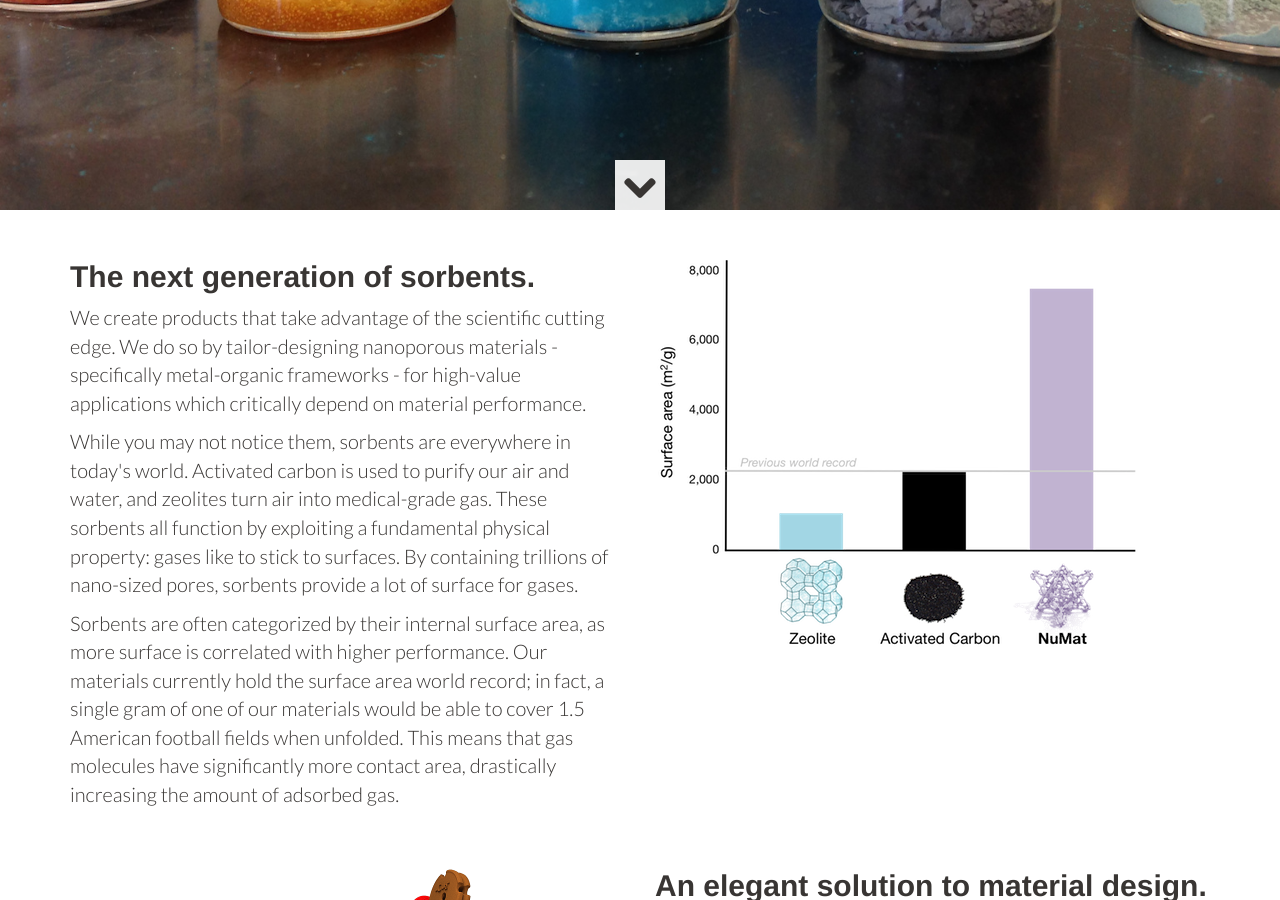
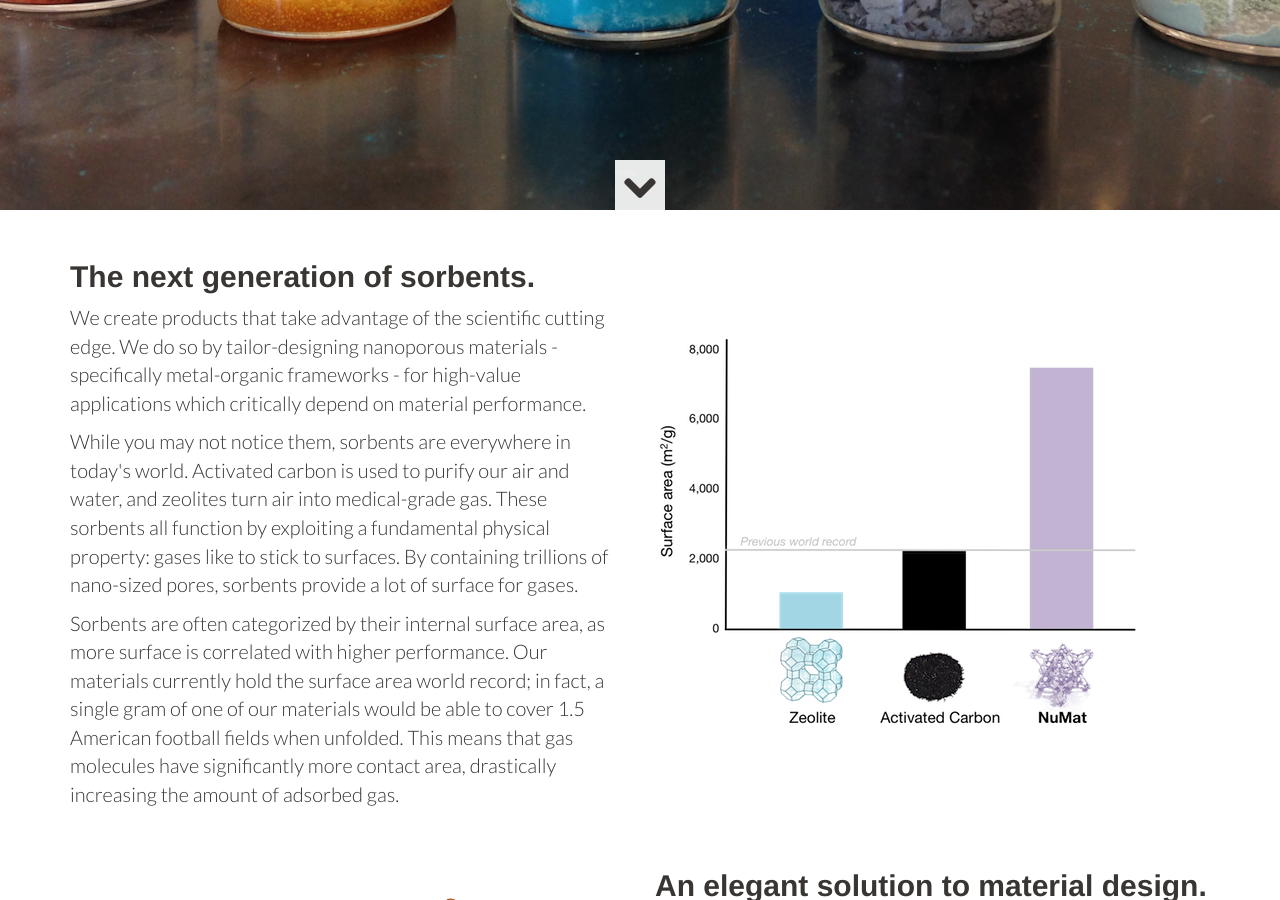
Before and after one commit to numat/numat.github.io, a Jekyll site: the page built from technology.html, in a window 1280 px wide and 900 px high, scrolled down 690 px. Built offline with Jekyll 4.4.1, drawn with Linux system fonts in a browser that asks for light colours.

Commit message:
Made technology pictures center vertically

```diff
--- a/css/main.css
+++ b/css/main.css
@@ -146,10 +146,6 @@ a, a:hover, a:visited, a:active, a:focus {
   padding: 30px;
 }
 
-.banner-full > p {
-  margin: 0 10%;
-}
-
 .banner > h1, .banner > h2 {
   font-size: 24px;
   margin-bottom: 10px;
@@ -171,6 +167,10 @@ a, a:hover, a:visited, a:active, a:focus {
   .banner > h1, .banner > h2 {
     font-size: 28px;
     margin-bottom: 20px;
+  }
+
+  .banner-full > p {
+    margin: 0 10%;
   }
 
   .banner-left {
--- a/js/main.js
+++ b/js/main.js
@@ -1,4 +1,4 @@
-/*global $, location, document, navigator, Headroom*/
+/*global $, location, document, window, screen, navigator, Headroom*/
 "use strict";
 
 // Show and hide the navbar on scroll
@@ -11,6 +11,26 @@ if (/Android|webOS|iPhone|iPad|iPod|BlackBerry|IEMobile|Opera Mini/i.test(naviga
         {'background-attachment': 'scroll', 'background-size': 'auto 100%'}
     );
 }
+
+// Vertically centers images on the technology page
+// (could not get CSS solutions to play well with bootstrap)
+var pad = function () {
+    var width, $this;
+    width = (window.innerWidth > 0) ? window.innerWidth : screen.width;
+
+    if (width <= 768) {
+        return 0;
+    }
+
+    $this = $(this);
+    return Math.max(($this.siblings().height() - $this.children('.img-responsive').height()) / 2.0, 0);
+};
+$(window).resize(function () {
+    $('.vertical-center').css('padding-top', pad);
+});
+$(window).load(function () {
+    $('.vertical-center').css('padding-top', pad);
+});
 
 // Introduces easing for anchor (ie. same page) links.
 // From http://css-tricks.com/snippets/jquery/smooth-scrolling/
--- a/technology.html
+++ b/technology.html
@@ -20,7 +20,7 @@ permalink: /technology/
 <div class="container" id="technology">
 
   <div class="row">
-    <div class="col-sm-6 col-sm-push-6">
+    <div class="col-sm-6 col-sm-push-6 vertical-center">
       <img class="img-responsive" src="/img/surface_area.png" alt="Metal-Organic Framework Internal Surface Area Comparison">
     </div>
     <div class="col-sm-6 col-sm-pull-6">
@@ -50,7 +50,7 @@ permalink: /technology/
     </div>
   </div>
   <div class="row">
-    <div class="col-sm-6">
+    <div class="col-sm-6 vertical-center">
       <img class="img-responsive" src="/img/block_mof.png" alt="MOFs are made of Building Blocks">
     </div>
     <div class="col-sm-6">
@@ -81,7 +81,7 @@ permalink: /technology/
     </div>
   </div>
   <div class="row">
-    <div class="col-sm-6 col-sm-push-6">
+    <div class="col-sm-6 col-sm-push-6 vertical-center">
       <img class="img-responsive" src="/img/green_earth.jpg", alt="Green Earth">
     </div>
     <div class="col-sm-6 col-sm-pull-6">
```
